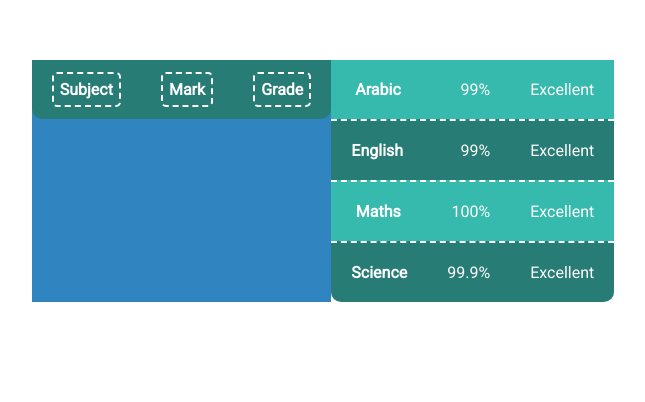
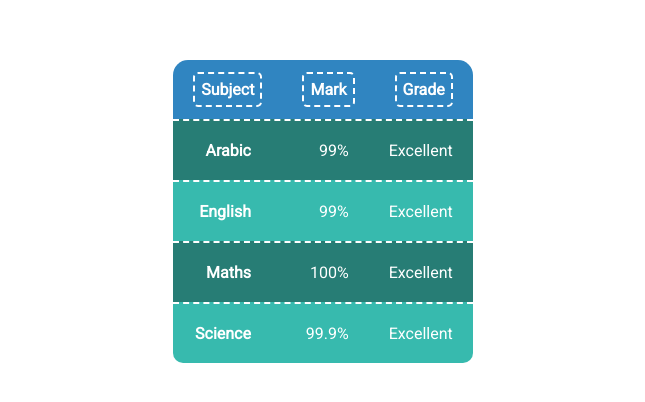
Before and after one commit to NourEl-dinAhmed/HTML_tables, a plain HTML site: page html_forms/index.html in a window 1280 px wide. Shown: the part 348-750 px from the top of the page, without its empty margins (317-962 px from the left). Drawn offline with Linux system fonts and the light colour scheme.

Commit message:
"FINALLY"

```diff
--- a/html_forms/CSS/styles.css
+++ b/html_forms/CSS/styles.css
@@ -1,10 +1,12 @@
+
+/* Type Selectors */
+
 table {
   margin: 50vh auto;
-  display: inline-flex;
-  flex-wrap: wrap;
+  border-spacing: 0;
 }
 
-thead {
+thead tr{
   border-top: 5px solid inherit;
   border-radius: 15px 15px 0 0;
   background-color: rgb(48, 133, 193);
@@ -16,13 +18,22 @@ span {
   border-radius: 5px;
 }
 
-tr:last-child {
+tbody tr {
+  background-color: rgb(39, 125, 117);
+}
+
+/* Class Selectors */
+
+body,
+tr {
+  display: flex;
+}
+
+/* DRY Selectors */
+
+tbody tr:last-child {
   border-bottom: 5px solid inherit;
   border-radius: 0 0 10px 10px;
-}
-
-.display-flex {
-  display: flex;
 }
 
 tr > th,
@@ -34,14 +45,10 @@ tr > td {
   text-align: right;
 }
 
-tr + tr {
+tr:not(:only-child) {
   border-top: 2px dashed #fff;
 }
 
-tr {
-  background-color: rgb(39, 125, 117);
-}
-
-.tr-even {
+tbody tr:nth-of-type(even) {
   background-color: rgb(55, 186, 174);
 }
--- a/html_forms/index.html
+++ b/html_forms/index.html
@@ -6,32 +6,32 @@
     <link rel="stylesheet" href="CSS/styles.css">
     <link href="https://fonts.googleapis.com/css?family=Roboto" rel="stylesheet">
   </head>
-  <body class="display-flex" style="box-sizing: border-box;">
+  <body style="box-sizing: border-box;">
     <table>
       <thead>
-        <tr class="display-flex">
+        <tr>
           <th scope="col"><span>Subject</span></th>
           <th scope="col"><span>Mark</span></th>
           <th scope="col"><span>Grade</span></th>
         </tr>
     </thead>
     <tbody>
-      <tr class="display-flex tr-even">
+      <tr class="tr-even">
         <th scope="row">Arabic</th>
         <td>99%</td>
         <td>Excellent</td>
       </tr>
-      <tr class="display-flex">
+      <tr>
         <th scope="row">English</th>
         <td>99%</td>
         <td>Excellent</td>
       </tr>
-      <tr class="display-flex tr-even">
+      <tr class="tr-even">
         <th scope="row">Maths</th>
         <td>100%</td>
         <td>Excellent</td>
       </tr>
-      <tr class="display-flex">
+      <tr>
         <th scope="row">Science</th>
         <td>99.9%</td>
         <td>Excellent</td>
```
